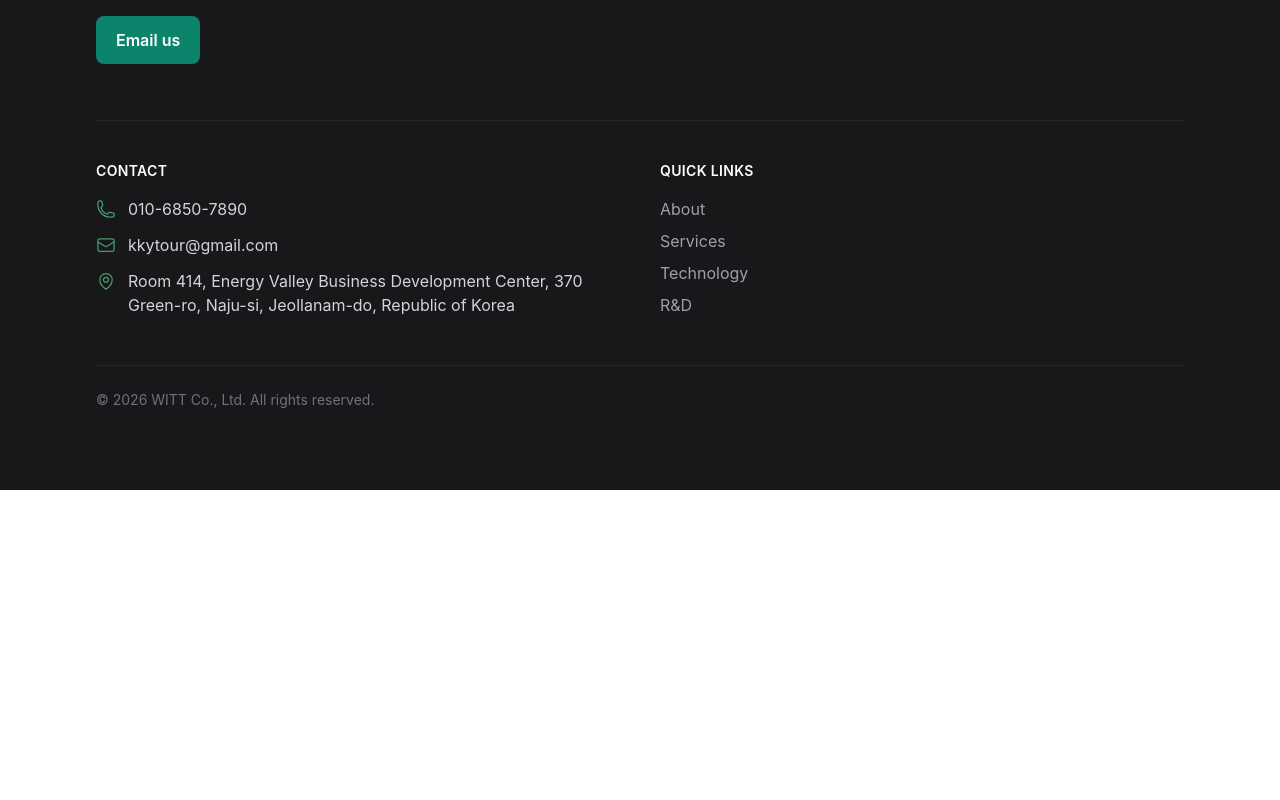
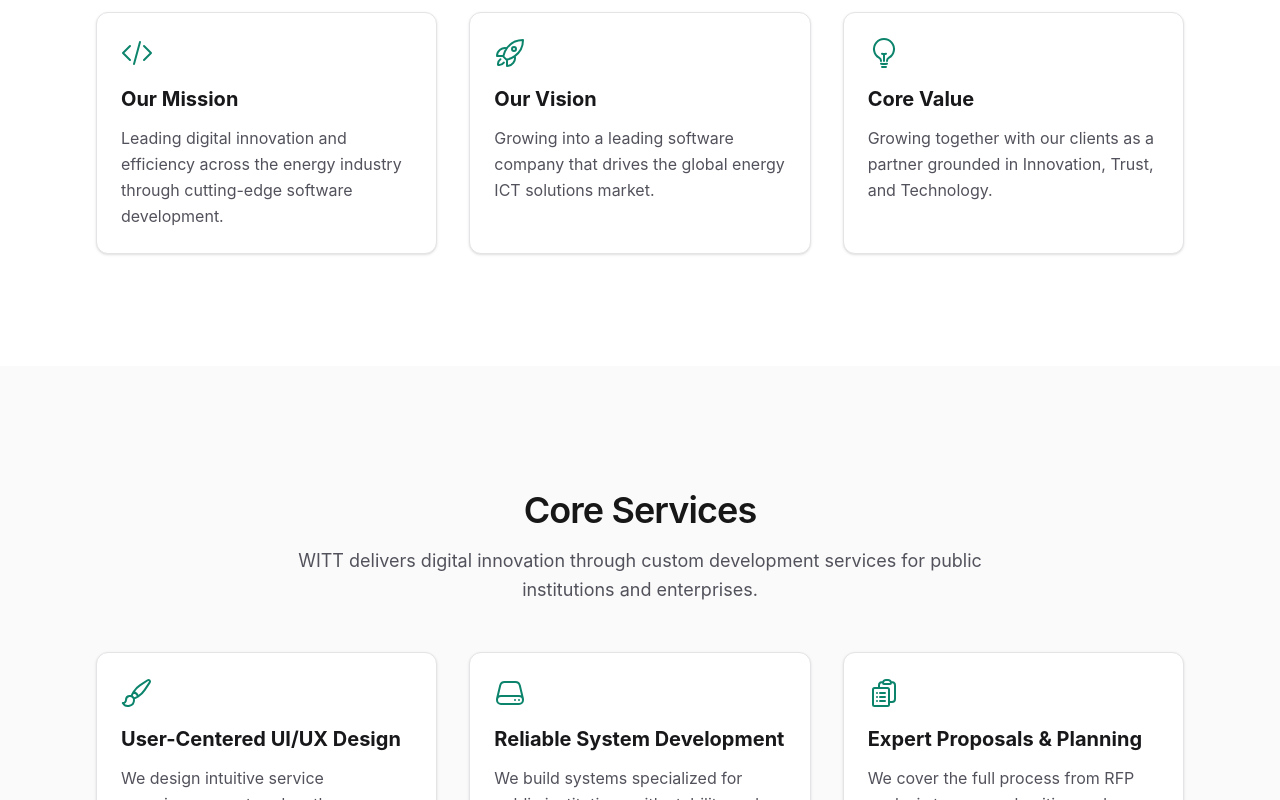
Before and after one commit to witt-company/witt-homepage, a Next.js app: page /en in a window 1280 px wide. Shown: the part 980-1780 px from the top of the page. Before the commit the page ends 1470 px from the top, so only its background shows below. Built offline with nearby package versions, Linux system fonts and the light colour scheme; a web font is replaced by a local one.

Commit message:
feat: add services section

```diff
--- a/src/app/[locale]/page.tsx
+++ b/src/app/[locale]/page.tsx
@@ -1,6 +1,8 @@
 import { notFound } from "next/navigation";
 
+import { About } from "@/components/sections/About";
 import { Hero } from "@/components/sections/Hero";
+import { Services } from "@/components/sections/Services";
 import { hasLocale } from "@/i18n/config";
 import { getDictionary } from "@/i18n/dictionaries";
 
@@ -16,6 +18,8 @@ export default async function Home({
   return (
     <main className="flex-1">
       <Hero content={dict.hero} />
+      <About content={dict.about} />
+      <Services content={dict.services} />
     </main>
   );
 }
--- /dev/null
+++ b/src/components/sections/About.tsx
@@ -0,0 +1,40 @@
+import {
+  CodeBracketIcon,
+  LightBulbIcon,
+  RocketLaunchIcon,
+} from "@heroicons/react/24/outline";
+
+import { Card } from "@/components/ui/Card";
+import { Container } from "@/components/ui/Container";
+import { Section } from "@/components/ui/Section";
+import { SectionHeading } from "@/components/ui/SectionHeading";
+import type { Dictionary } from "@/i18n/types";
+
+const ICONS = [CodeBracketIcon, RocketLaunchIcon, LightBulbIcon];
+
+type AboutProps = {
+  content: Dictionary["about"];
+};
+
+export function About({ content }: AboutProps) {
+  return (
+    <Section id="about" tone="default">
+      <Container>
+        <SectionHeading title={content.heading} align="center" />
+        <div className="mt-12 grid gap-8 md:grid-cols-3">
+          {content.items.map((item, i) => {
+            const Icon = ICONS[i % ICONS.length];
+            return (
+              <Card
+                key={item.title}
+                icon={<Icon className="h-8 w-8" />}
+                title={item.title}
+                body={item.body}
+              />
+            );
+          })}
+        </div>
+      </Container>
+    </Section>
+  );
+}
--- /dev/null
+++ b/src/components/sections/Services.tsx
@@ -0,0 +1,44 @@
+import {
+  ClipboardDocumentListIcon,
+  PaintBrushIcon,
+  ServerIcon,
+} from "@heroicons/react/24/outline";
+
+import { Card } from "@/components/ui/Card";
+import { Container } from "@/components/ui/Container";
+import { Section } from "@/components/ui/Section";
+import { SectionHeading } from "@/components/ui/SectionHeading";
+import type { Dictionary } from "@/i18n/types";
+
+const ICONS = [PaintBrushIcon, ServerIcon, ClipboardDocumentListIcon];
+
+type ServicesProps = {
+  content: Dictionary["services"];
+};
+
+export function Services({ content }: ServicesProps) {
+  return (
+    <Section id="services" tone="muted">
+      <Container>
+        <SectionHeading
+          title={content.heading}
+          subtitle={content.subtitle}
+          align="center"
+        />
+        <div className="mt-12 grid gap-8 md:grid-cols-2 lg:grid-cols-3">
+          {content.items.map((item, i) => {
+            const Icon = ICONS[i % ICONS.length];
+            return (
+              <Card
+                key={item.title}
+                icon={<Icon className="h-8 w-8" />}
+                title={item.title}
+                body={item.body}
+              />
+            );
+          })}
+        </div>
+      </Container>
+    </Section>
+  );
+}
```
